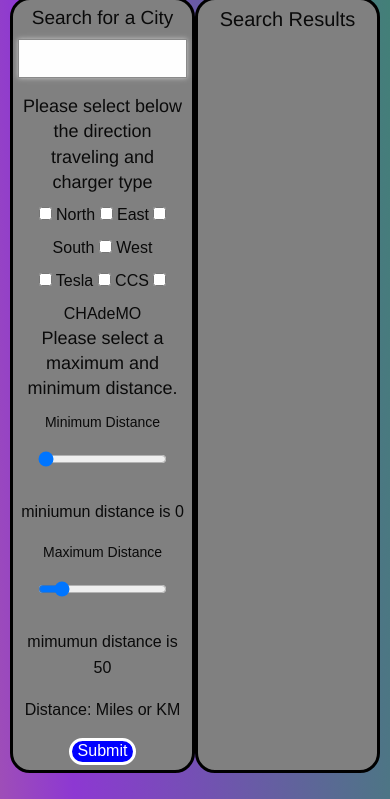
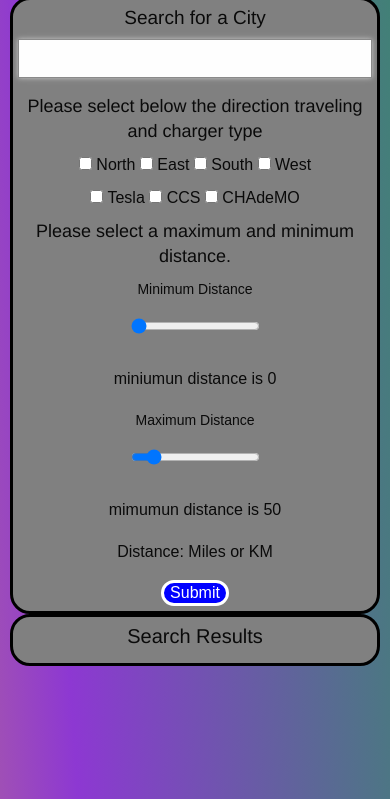
Before and after one commit to Jay3172/Find_Dry_Chargers, a plain HTML site: page index.html in a window 390 px wide. Shown: the part 45-844 px from the top of the page. Drawn offline with nearby package versions, Linux system fonts and the light colour scheme; no server answers; some icons are missing; a web font is replaced by a local one.

Commit message:
adding mobility to the app

```diff
--- a/css/app.css
+++ b/css/app.css
@@ -1,6 +1,8 @@
 *{
     font-family: 'Electrolize', sans-serif;
 }
+
+/* Refrenece: https://animated-gradient-background-generator.netlify.app/*/
 
 .background {
     background: linear-gradient(86deg,#ebaf43,#8d38d2,#3c8670);
@@ -19,7 +21,7 @@
       background-position: 0% 50%;
     }
   }
-
+ /*Ref End*/
 header {
     background-color:aliceblue;
 
--- a/index.html
+++ b/index.html
@@ -36,7 +36,7 @@
     </div>
 
     <div class="grid-x">
-      <div class="search small-6 cell cell">
+      <div class="search cell large-6">
         <h3 id="">Search for a City</h3>
         <form id="user-form" class="">
           <input name="Search" id="searchInput" type="text" autofocus="true" class="form-input" />
@@ -76,7 +76,7 @@
         </form>
       </div>
 
-    <section id="searchResults" class="small-6 cell text-center">
+    <section id="searchResults" class="cell large-6 text-center">
       <h2>Search Results</h2>
       <div id="resultsList">
 
```
